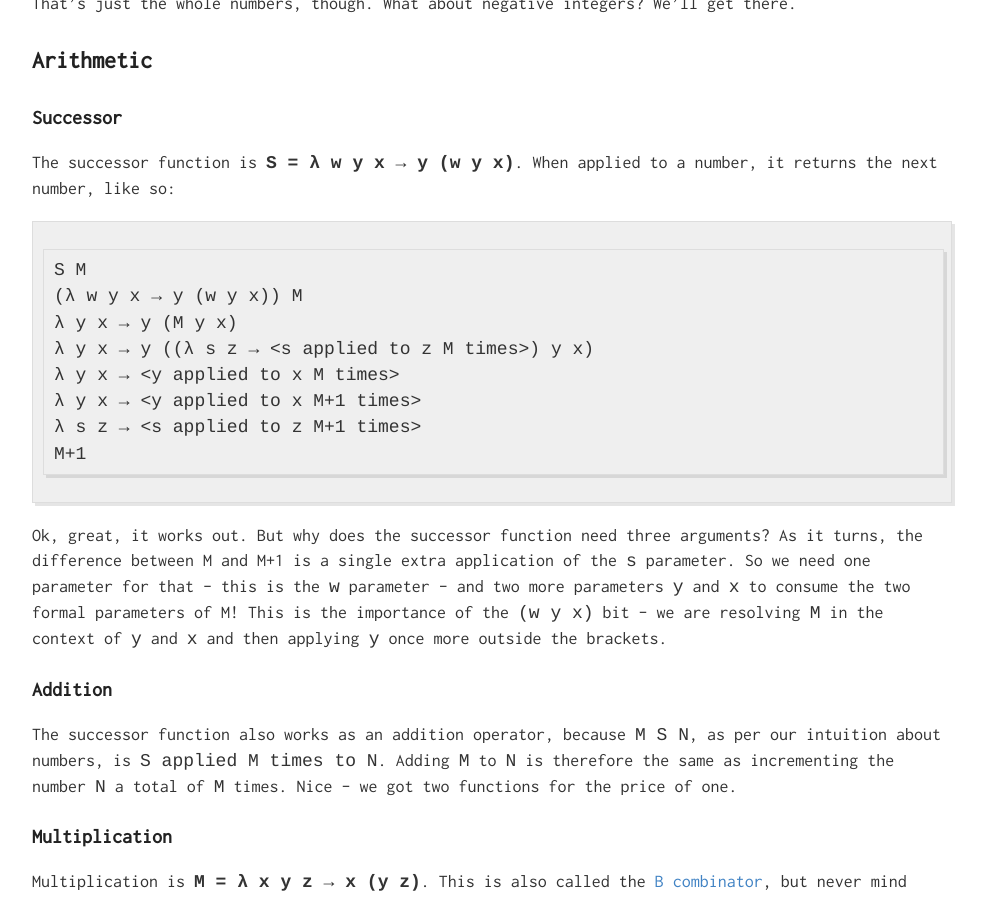
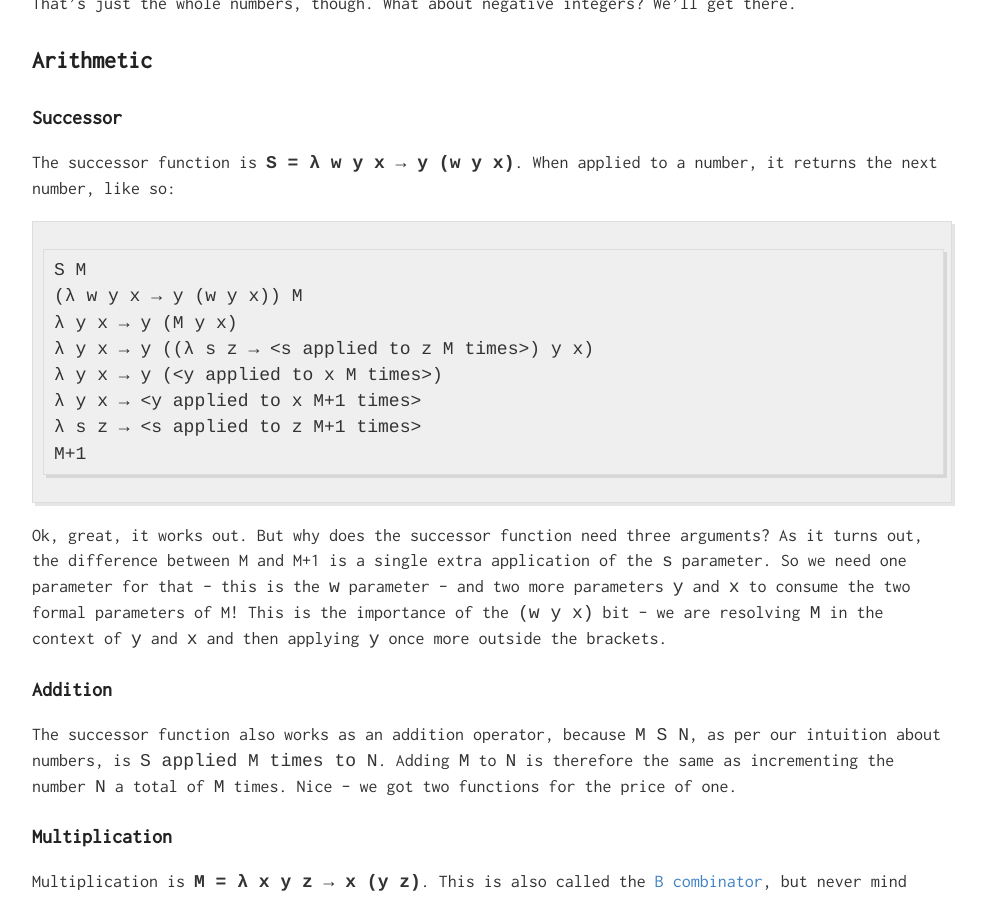
Before and after one commit to ajnirp/ajnirp.github.io, a Jekyll site: the page built from _posts/2015-7-21-Notes-Lambda-Calculus.md, in a window 1280 px wide and 900 px high, scrolled down 3163 px. Shown: the whole window, without its empty margins (148-1134 px from the left). Built offline with Jekyll 4.4.1, drawn with Linux system fonts in a browser that asks for light colours; some of the changed text lies outside the part shown.

Commit message:
Update 2015-7-21-Notes-Lambda-Calculus.md

```diff
--- a/_posts/2015-7-21-Notes-Lambda-Calculus.md
+++ b/_posts/2015-7-21-Notes-Lambda-Calculus.md
@@ -94,12 +94,12 @@ The successor function is **`S = λ w y x → y (w y x)`**. When applied to a nu
     (λ w y x → y (w y x)) M
     λ y x → y (M y x)
     λ y x → y ((λ s z → <s applied to z M times>) y x)
-    λ y x → <y applied to x M times>
+    λ y x → y (<y applied to x M times>)
     λ y x → <y applied to x M+1 times>
     λ s z → <s applied to z M+1 times>
     M+1
 
-Ok, great, it works out. But why does the successor function need three arguments? As it turns, the difference between M and M+1 is a single extra application of the `s` parameter. So we need one parameter for that - this is the `w` parameter - and two more parameters `y` and `x` to consume the two formal parameters of M! This is the importance of the `(w y x)` bit - we are resolving `M` in the context of `y` and `x` and then applying `y` once more outside the brackets.
+Ok, great, it works out. But why does the successor function need three arguments? As it turns out, the difference between M and M+1 is a single extra application of the `s` parameter. So we need one parameter for that - this is the `w` parameter - and two more parameters `y` and `x` to consume the two formal parameters of M! This is the importance of the `(w y x)` bit - we are resolving `M` in the context of `y` and `x` and then applying `y` once more outside the brackets.
 
 ### Addition
 
```
Also changed, not shown: other parts of _posts/2015-7-21-Notes-Lambda-Calculus.md (+1 -1 lines).
